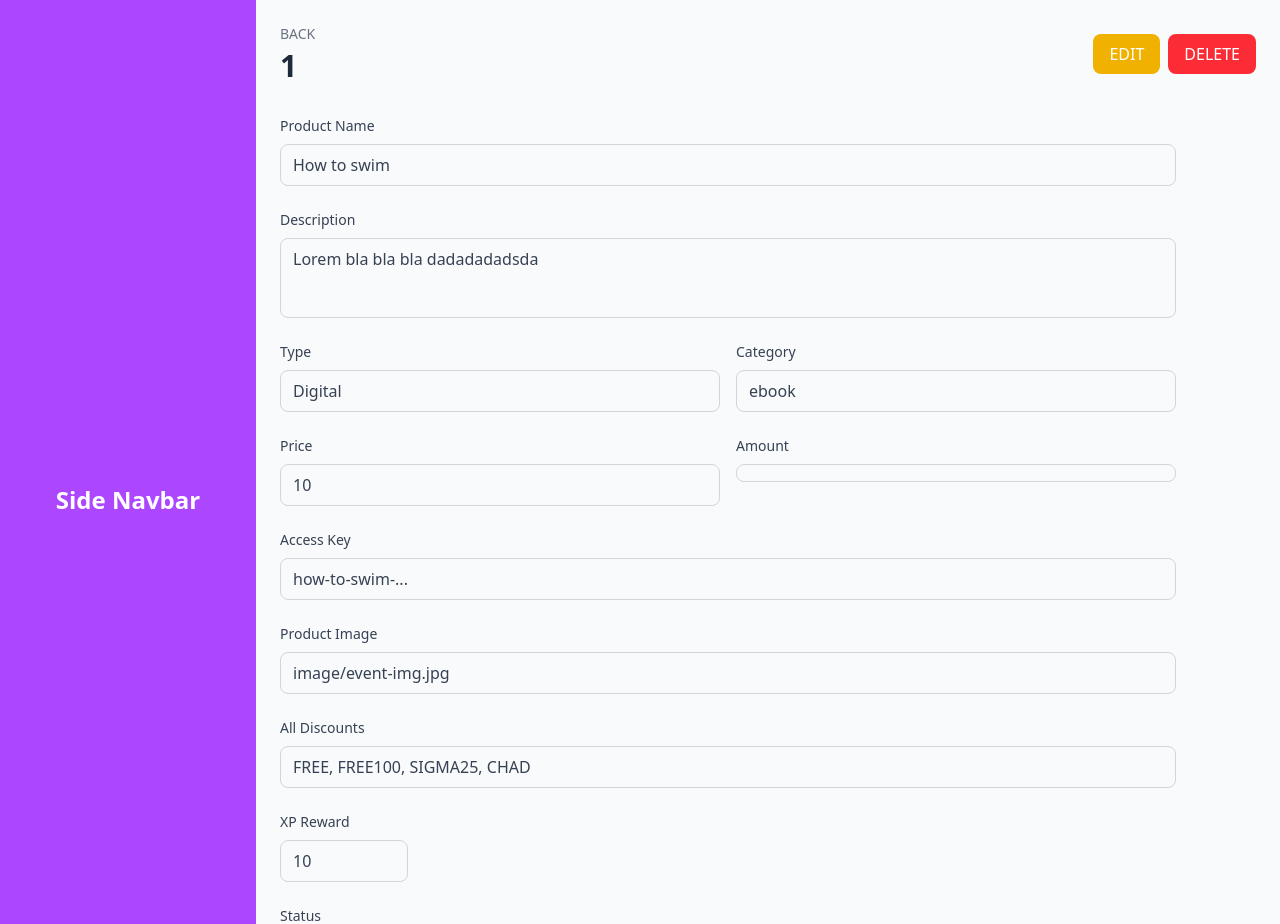
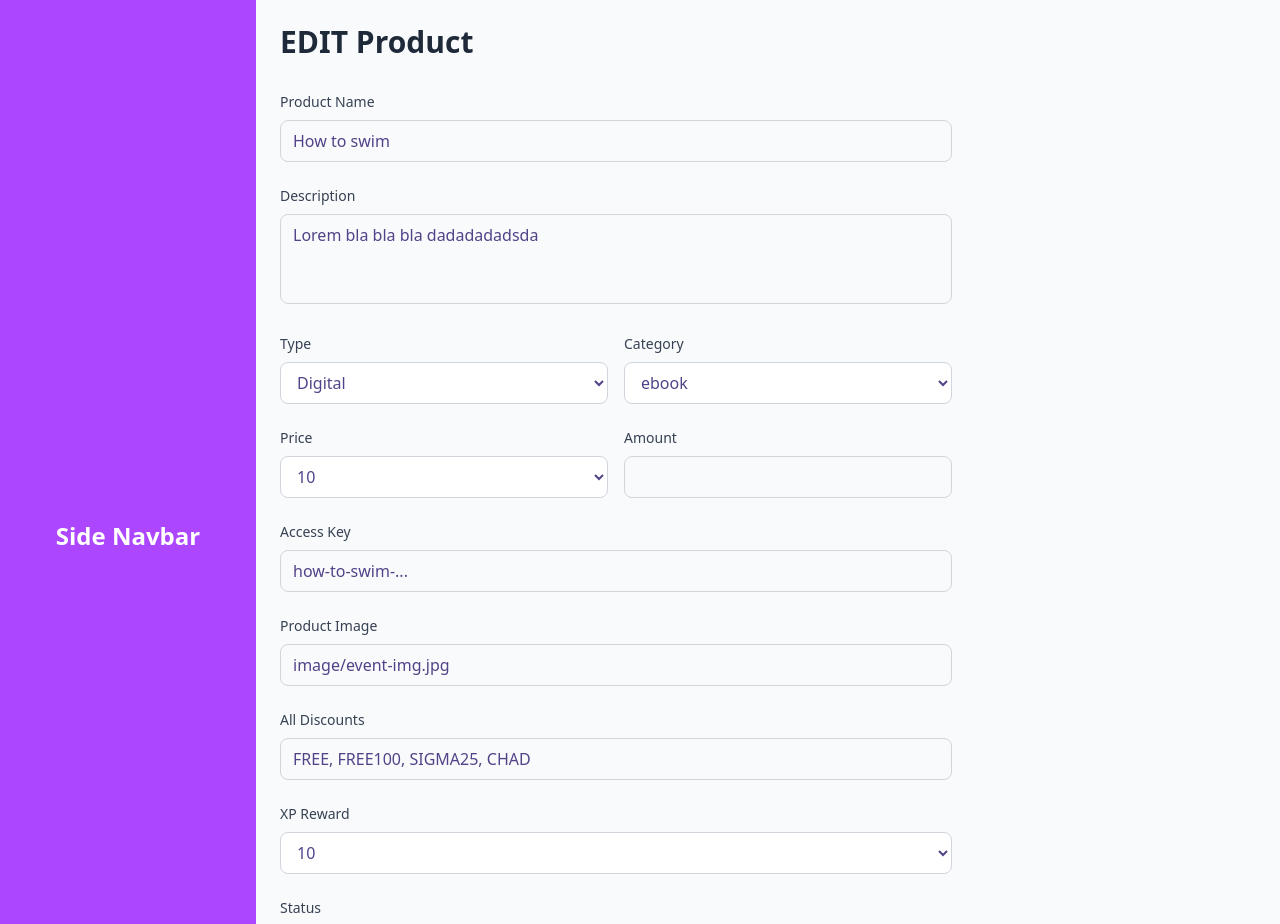
Before and after one commit to Rabbit-Start-x-TTTA/rocket-xp-frontend, a Next.js app: page /product-management/1/edit in a window 1280 px wide. Shown: the top 924 px of the page. Built offline with nearby package versions, Linux system fonts and the light colour scheme.

Commit message:
feat: create edit page

```diff
--- a/src/app/product-management/[productSlug]/edit/page.tsx
+++ b/src/app/product-management/[productSlug]/edit/page.tsx
@@ -1,10 +1,4 @@
-export default function ViewProductPage({
-  params,
-}: {
-  params: { productSlug: string };
-}) {
-  const productSlug = params.productSlug;
-
+export default function CreateProductPage() {
   return (
     <div className="flex min-h-screen bg-gray-50">
       {/* Side Navbar */}
@@ -14,32 +8,20 @@ export default function ViewProductPage({
 
       {/* Main Content */}
       <main className="flex-1 p-6">
-        {/* Page Header */}
-        <div className="flex justify-between items-center mb-8">
-          <div>
-            <div className="text-sm text-gray-500 mb-1">BACK</div>
-            <h1 className="text-3xl font-bold text-gray-800">{productSlug}</h1>
-          </div>
-          <div className="flex gap-2">
-            <button className="bg-yellow-500 hover:bg-yellow-600 text-white px-4 py-2 rounded-md font-medium transition-colors">
-              EDIT
-            </button>
-            <button className="bg-red-500 hover:bg-red-600 text-white px-4 py-2 rounded-md font-medium transition-colors">
-              DELETE
-            </button>
-          </div>
-        </div>
+        <h1 className="text-3xl font-bold text-gray-800 mb-8">EDIT Product</h1>
 
-        <div className="max-w-4xl">
+        <div className="max-w-2xl">
           <div className="space-y-6">
             {/* Product Name */}
             <div>
               <div className="block text-sm font-medium text-gray-700 mb-2">
                 Product Name
               </div>
-              <div className="w-full px-3 py-2 border border-gray-300 rounded-md bg-gray-50 text-gray-700">
-                How to swim
-              </div>
+              <input
+                type="text"
+                defaultValue="How to swim"
+                className="w-full px-3 py-2 border border-gray-300 rounded-md focus:outline-none focus:ring-2 focus:ring-purple-500 focus:border-transparent"
+              />
             </div>
 
             {/* Description */}
@@ -47,9 +29,11 @@ export default function ViewProductPage({
               <div className="block text-sm font-medium text-gray-700 mb-2">
                 Description
               </div>
-              <div className="w-full px-3 py-2 border border-gray-300 rounded-md bg-gray-50 text-gray-700 min-h-[80px]">
-                Lorem bla bla bla dadadadadsda
-              </div>
+              <textarea
+                defaultValue="Lorem bla bla bla dadadadadsda"
+                rows={3}
+                className="w-full px-3 py-2 border border-gray-300 rounded-md focus:outline-none focus:ring-2 focus:ring-purple-500 focus:border-transparent resize-none"
+              />
             </div>
 
             {/* Type and Category */}
@@ -58,17 +42,20 @@ export default function ViewProductPage({
                 <div className="block text-sm font-medium text-gray-700 mb-2">
                   Type
                 </div>
-                <div className="w-full px-3 py-2 border border-gray-300 rounded-md bg-gray-50 text-gray-700">
-                  Digital
-                </div>
+                <select className="w-full px-3 py-2 border border-gray-300 rounded-md focus:outline-none focus:ring-2 focus:ring-purple-500 focus:border-transparent bg-white">
+                  <option>Digital</option>
+                  <option>Physical</option>
+                </select>
               </div>
               <div>
                 <div className="block text-sm font-medium text-gray-700 mb-2">
                   Category
                 </div>
-                <div className="w-full px-3 py-2 border border-gray-300 rounded-md bg-gray-50 text-gray-700">
-                  ebook
-                </div>
+                <select className="w-full px-3 py-2 border border-gray-300 rounded-md focus:outline-none focus:ring-2 focus:ring-purple-500 focus:border-transparent bg-white">
+                  <option>ebook</option>
+                  <option>Course</option>
+                  <option>Software</option>
+                </select>
               </div>
             </div>
 
@@ -78,15 +65,21 @@ export default function ViewProductPage({
                 <div className="block text-sm font-medium text-gray-700 mb-2">
                   Price
                 </div>
-                <div className="w-full px-3 py-2 border border-gray-300 rounded-md bg-gray-50 text-gray-700">
-                  10
-                </div>
+                <select className="w-full px-3 py-2 border border-gray-300 rounded-md focus:outline-none focus:ring-2 focus:ring-purple-500 focus:border-transparent bg-white">
+                  <option>10</option>
+                  <option>20</option>
+                  <option>50</option>
+                  <option>100</option>
+                </select>
               </div>
               <div>
                 <div className="block text-sm font-medium text-gray-700 mb-2">
                   Amount
                 </div>
-                <div className="w-full px-3 py-2 border border-gray-300 rounded-md bg-gray-50 text-gray-700"></div>
+                <input
+                  type="text"
+                  className="w-full px-3 py-2 border border-gray-300 rounded-md focus:outline-none focus:ring-2 focus:ring-purple-500 focus:border-transparent"
+                />
               </div>
             </div>
 
@@ -95,9 +88,11 @@ export default function ViewProductPage({
               <div className="block text-sm font-medium text-gray-700 mb-2">
                 Access Key
               </div>
-              <div className="w-full px-3 py-2 border border-gray-300 rounded-md bg-gray-50 text-gray-700">
-                how-to-swim-...
-              </div>
+              <input
+                type="text"
+                defaultValue="how-to-swim-..."
+                className="w-full px-3 py-2 border border-gray-300 rounded-md focus:outline-none focus:ring-2 focus:ring-purple-500 focus:border-transparent"
+              />
             </div>
 
             {/* Product Image */}
@@ -105,9 +100,11 @@ export default function ViewProductPage({
               <div className="block text-sm font-medium text-gray-700 mb-2">
                 Product Image
               </div>
-              <div className="w-full px-3 py-2 border border-gray-300 rounded-md bg-gray-50 text-gray-700">
-                image/event-img.jpg
-              </div>
+              <input
+                type="text"
+                defaultValue="image/event-img.jpg"
+                className="w-full px-3 py-2 border border-gray-300 rounded-md focus:outline-none focus:ring-2 focus:ring-purple-500 focus:border-transparent"
+              />
             </div>
 
             {/* All Discounts */}
@@ -115,9 +112,11 @@ export default function ViewProductPage({
               <div className="block text-sm font-medium text-gray-700 mb-2">
                 All Discounts
               </div>
-              <div className="w-full px-3 py-2 border border-gray-300 rounded-md bg-gray-50 text-gray-700">
-                FREE, FREE100, SIGMA25, CHAD
-              </div>
+              <input
+                type="text"
+                defaultValue="FREE, FREE100, SIGMA25, CHAD"
+                className="w-full px-3 py-2 border border-gray-300 rounded-md focus:outline-none focus:ring-2 focus:ring-purple-500 focus:border-transparent"
+              />
             </div>
 
             {/* XP Reward */}
@@ -125,9 +124,13 @@ export default function ViewProductPage({
               <div className="block text-sm font-medium text-gray-700 mb-2">
                 XP Reward
               </div>
-              <div className="w-32 px-3 py-2 border border-gray-300 rounded-md bg-gray-50 text-gray-700">
-                10
-              </div>
+              <select className="w-full px-3 py-2 border border-gray-300 rounded-md focus:outline-none focus:ring-2 focus:ring-purple-500 focus:border-transparent bg-white">
+                <option>10</option>
+                <option>20</option>
+                <option>30</option>
+                <option>50</option>
+                <option>100</option>
+              </select>
             </div>
 
             {/* Status */}
@@ -135,9 +138,21 @@ export default function ViewProductPage({
               <div className="block text-sm font-medium text-gray-700 mb-2">
                 Status
               </div>
-              <div className="w-32 px-3 py-2 border border-gray-300 rounded-md bg-gray-50 text-gray-700">
-                Hide
-              </div>
+              <select className="w-full px-3 py-2 border border-gray-300 rounded-md focus:outline-none focus:ring-2 focus:ring-purple-500 focus:border-transparent bg-white">
+                <option>Hide</option>
+                <option>Active</option>
+                <option>Draft</option>
+              </select>
+            </div>
+
+            {/* ADD Button */}
+            <div className="pt-4">
+              <button
+                type="button"
+                className="bg-purple-400 hover:bg-purple-500 text-white px-8 py-2 rounded-md font-medium transition-colors"
+              >
+                EDIT
+              </button>
             </div>
           </div>
         </div>
--- a/src/app/product-management/[productSlug]/page.tsx
+++ b/src/app/product-management/[productSlug]/page.tsx
@@ -1,3 +1,5 @@
+import Link from "next/link";
+
 export default function ViewProductPage({
   params,
 }: {
@@ -22,7 +24,7 @@ export default function ViewProductPage({
           </div>
           <div className="flex gap-2">
             <button className="bg-yellow-500 hover:bg-yellow-600 text-white px-4 py-2 rounded-md font-medium transition-colors">
-              Edit
+              <Link href={`/product-management/${productSlug}/edit`}>Edit</Link>
             </button>
             <button className="bg-red-500 hover:bg-red-600 text-white px-4 py-2 rounded-md font-medium transition-colors">
               DELETE
```
